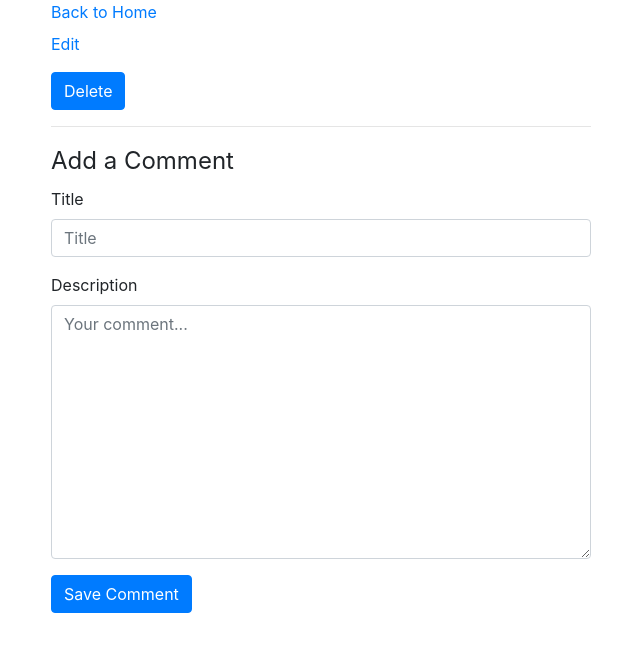
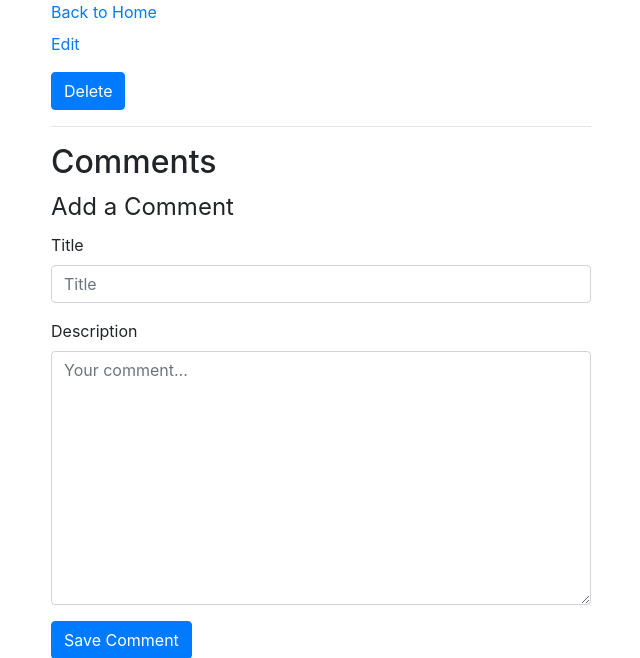
Before and after one commit to rachelp4515/Playlister-Tutorial, a Flask app: template templates/playlists_show.html in a window 1280 px wide. Shown: the part 56-714 px from the top of the page, without its empty margins (34-674 px from the left). Run offline with Flask 2, Linux system fonts and the light colour scheme; the template is opened without the code that fills it, so the values that code supplies are empty; some libraries are stand-ins or nearby versions.

Commit message:
users can see comments

```diff
--- a/app.py
+++ b/app.py
@@ -10,7 +10,7 @@ app.config["MONGO_URI"] = os.environ.get("MONGO_URI")
 client = MongoClient(app.config["MONGO_URI"])
 db = client.get_database('Playlister')
 playlists = db.playlists
-
+comments = db.comments
 
 def video_url_creator(id_lst):
     videos = []
@@ -50,8 +50,8 @@ def playlists_submit():
 def playlists_show(playlist_id):
     """Show a single playlist."""
     playlist = playlists.find_one({'_id': ObjectId(playlist_id)})
-    return render_template('playlists_show.html', playlist=playlist)
-
+    playlist_comments = comments.find({'playlist_id': ObjectId(playlist_id)})
+    return render_template('playlists_show.html', playlist=playlist, comments=playlist_comments)
 
 
 @app.route('/playlists/<playlist_id>/edit')
@@ -83,7 +83,15 @@ def playlists_delete(playlist_id):
     playlists.delete_one({'_id': ObjectId(playlist_id)})
     return redirect(url_for('playlists_index'))
 
-
+@app.route('/playlists/comments', methods=['POST'])
+def comments_new():
+    comment = {
+        'playlist_id':ObjectId(request.form.get('playlist_id')),
+        'title': request.form.get('title'),
+        'content': request.form.get('content')
+    }
+    comments.insert_one(comment)
+    return redirect(url_for('playlists_show', playlist_id=request.form.get('playlist_id')))
 
 
 
--- /dev/null
+++ b/templates/partials/comment.html
@@ -0,0 +1,6 @@
+<div class='card'>
+    <div class='card-block'>
+        <h4 class='card-title'>{{ comment.title }}</h4>
+        <p class='card-text'>{{ comment.content }}</p>
+    </div>
+</div>
--- a/templates/partials/comment_form.html
+++ b/templates/partials/comment_form.html
@@ -1,24 +1,19 @@
-<form>
+<form action='/playlists/comments' method='POST'>
+    <input type='hidden' value='{{ playlist._id }}' name='playlist_id'/>
     <fieldset>
         <legend>Add a Comment</legend>
         <!-- TITLE -->
         <div class='form-group'>
             <label for='comment-title'>Title</label><br>
             <input class='form-control'
-                id='comment-title'
-                type='text'
-                name='title'
-                placeholder='Title'/>
+                id='comment-title' type='text' name='title' placeholder='Title'/>
         </div>
 
         <!-- DESCRIPTION -->
         <div class='form-group'>
             <label for='comment-content'>Description</label><br>
             <textarea class='form-control'
-                id='comment-content'
-                name='content'
-                rows='10'
-                placeholder='Your comment...'></textarea>
+                id='comment-content' name='content' rows='10' placeholder='Your comment...'></textarea>
         </div>
     </fieldset>
 
--- a/templates/playlists_show.html
+++ b/templates/playlists_show.html
@@ -17,7 +17,12 @@
             <button class='btn btn-primary' type='submit'>Delete</button>
         </form></p>
         <hr>
+        <h2>Comments</h2>
         {% include 'partials/comment_form.html' %}
+
+        {% for comment in comments %}
+        {% include "partials/comment.html" %}
+        {% endfor %}
     </div>
 </div>
 
```
